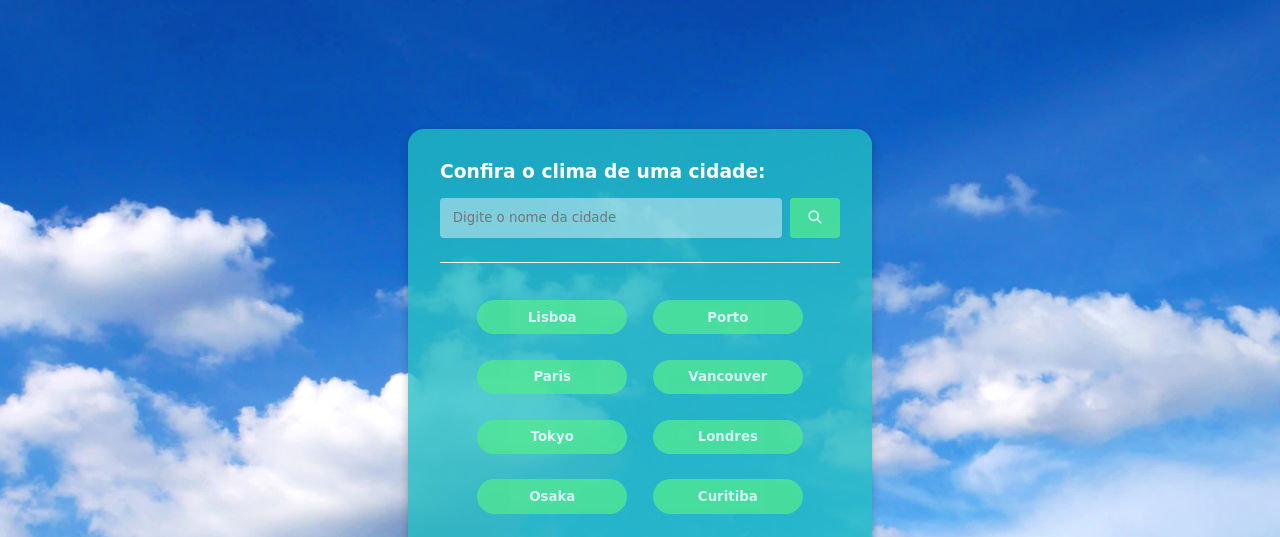
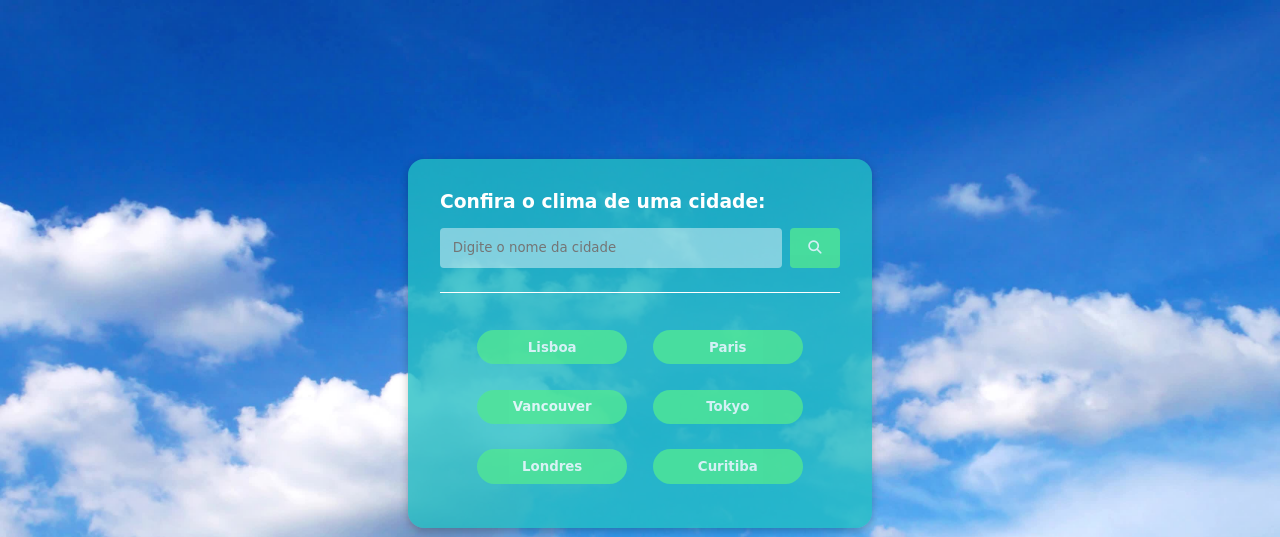
Before and after one commit to Gabriel-L-Santos/weather-report, a plain HTML site: page index.html in a window 1280 px wide. Shown: the top 537 px of the page. Drawn offline with Linux system fonts and the light colour scheme; a web font is replaced by a local one.

Commit message:
edit html alterando sugestoes

```diff
--- a/index.html
+++ b/index.html
@@ -58,12 +58,10 @@
             </div>
             <div id="suggestions">
                 <button id="lisboa">Lisboa</button>
-                <button id="porto">Porto</button>
                 <button id="paris">Paris</button>
                 <button id="vancouver">Vancouver</button>
                 <button id="tokyo">Tokyo</button>
                 <button id="londres">Londres</button>
-                <button id="osaka">Osaka</button>
                 <button id="curitiba">Curitiba</button>
             </div>
         </div>
```
